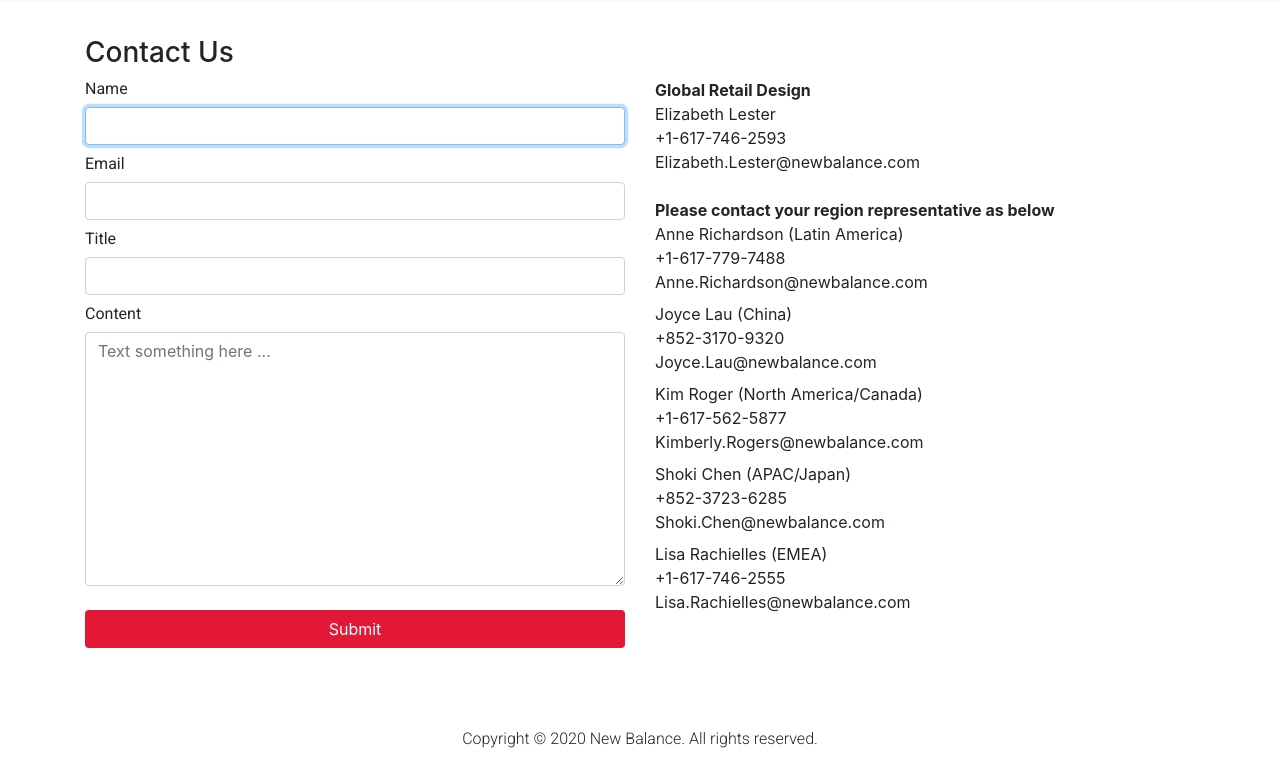
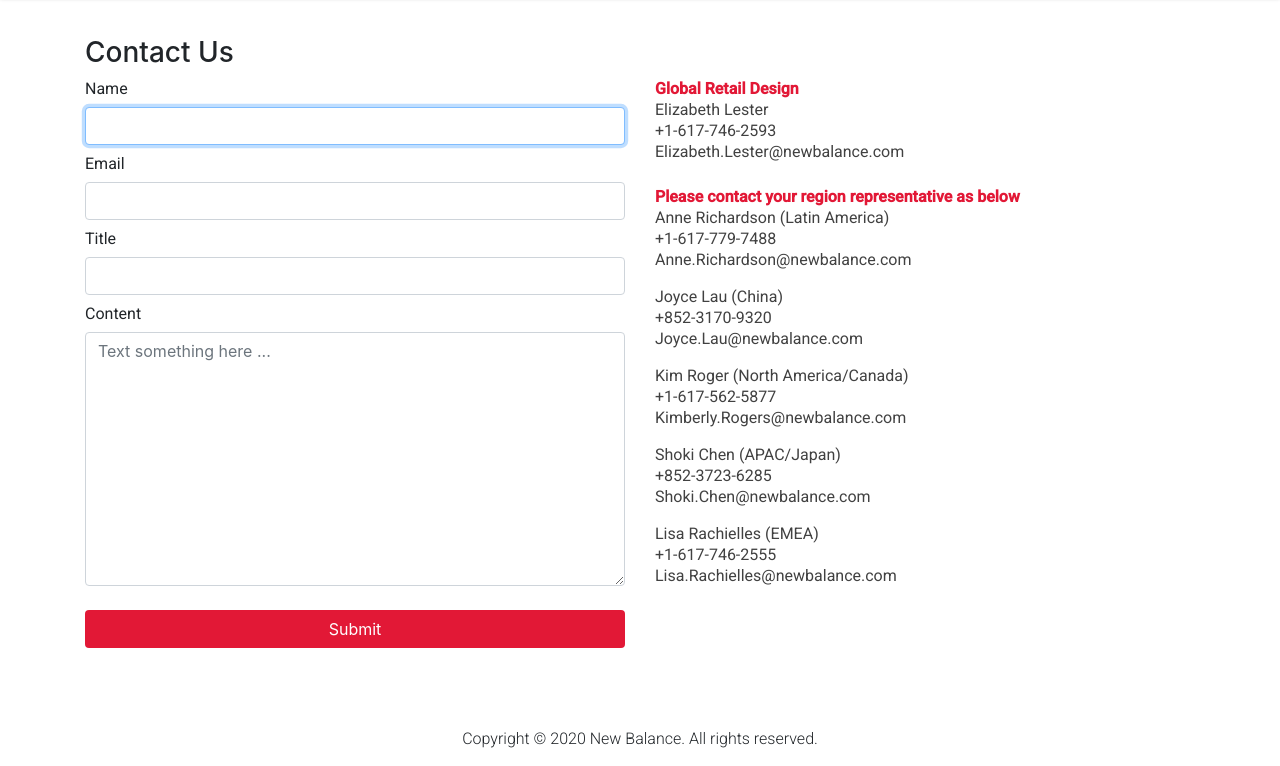
Before and after one commit to ChrisC0210/newbalanceDMS, a plain HTML site: page contact.html in a window 1280 px wide. Shown: the part 62-828 px from the top of the page. Drawn offline with nearby package versions, Linux system fonts and the light colour scheme.

Commit message:
Fixed contact text

```diff
--- a/contact.html
+++ b/contact.html
@@ -100,27 +100,27 @@
         <textarea class="form-control" id="message" rows="10" placeholder="Text something here ..."></textarea>
         <button class="btn btn-md btn-nb-primary btn-block text-r-2-4- mt-4 mb-4" type="submit">Submit</button>
       </form>
-      <section class="col-lg-6 col-md-12 col-sm-12">
+      <section class="col-lg-6 col-md-12 col-sm-12 nb-red text-r-1-4-1">
         <div><b>Global Retail Design </b></div>
-        <div>Elizabeth Lester</div>
-        <div/> +1-617-746-2593</div/>
-        <div>Elizabeth.Lester@newbalance.com</div>
+        <div class="gray-800">Elizabeth Lester</div>
+        <div class="gray-800"> +1-617-746-2593</div/>
+        <div class="gray-800">Elizabeth.Lester@newbalance.com</div>
         <div class="mt-4"><b>Please contact your region representative as below</b></div>
-        <div>Anne Richardson (Latin America)</div>
-        <div>+1-617-779-7488 </div>
-        <div>Anne.Richardson@newbalance.com  </div>
-        <div class="mt-2"> Joyce Lau (China)</div>
-        <div>+852-3170-9320</div>
-        <div>Joyce.Lau@newbalance.com</div>
-        <div  class="mt-2">Kim Roger (North America/Canada)</div>
-        <div>+1-617-562-5877  </div>
-        <div>Kimberly.Rogers@newbalance.com </div>
-        <div  class="mt-2">Shoki Chen (APAC/Japan)</div>
-        <div>+852-3723-6285</div>
-        <div>Shoki.Chen@newbalance.com</div>
-        <div  class="mt-2">Lisa Rachielles (EMEA)</div>
-        <div>+1-617-746-2555</div>
-        <div>Lisa.Rachielles@newbalance.com</div>
+        <div class="gray-800">Anne Richardson (Latin America)</div>
+        <div class="gray-800">+1-617-779-7488 </div>
+        <div class="gray-800">Anne.Richardson@newbalance.com  </div>
+        <div class="mt-3 gray-800"> Joyce Lau (China)</div>
+        <div class="gray-800">+852-3170-9320</div>
+        <div class="gray-800">Joyce.Lau@newbalance.com</div>
+        <div  class="mt-3 gray-800">Kim Roger (North America/Canada)</div>
+        <div class="gray-800">+1-617-562-5877  </div>
+        <div class="gray-800">Kimberly.Rogers@newbalance.com </div>
+        <div  class="mt-3 gray-800">Shoki Chen (APAC/Japan)</div>
+        <div class="gray-800">+852-3723-6285</div>
+        <div class="gray-800">Shoki.Chen@newbalance.com</div>
+        <div  class="mt-3 gray-800">Lisa Rachielles (EMEA)</div>
+        <div class="gray-800">+1-617-746-2555</div>
+        <div class="gray-800">Lisa.Rachielles@newbalance.com</div>
       </div>
     </div>
   </main>
```
